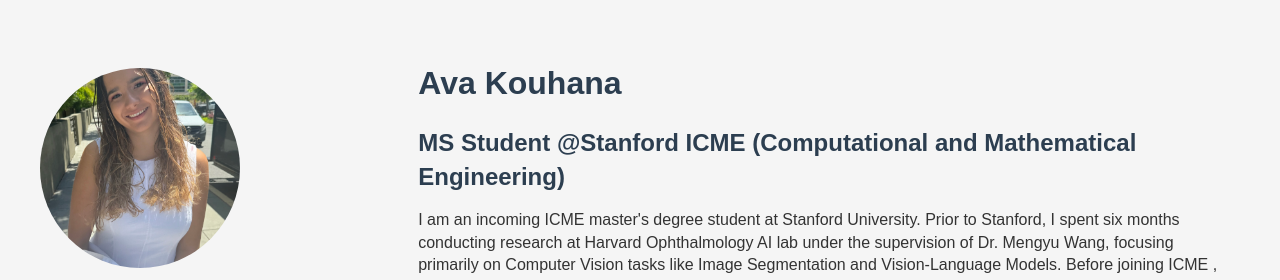
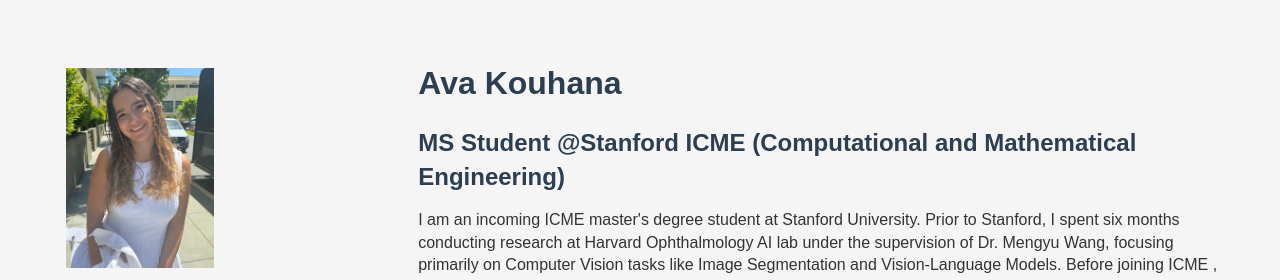
Before and after one commit to avakn4/avakn4.github.io, a plain HTML site: page index.html in a window 1280 px wide. Shown: the top 280 px of the page. Drawn offline with Linux system fonts and the light colour scheme.

Commit message:
yoissleepy

```diff
--- a/index.html
+++ b/index.html
@@ -26,8 +26,8 @@
     .profile-image {
       width: 200px;
       height: 200px;
-      border-radius: 50%;
-      object-fit: cover;
+      border-radius: 0;
+      object-fit: contain;
       margin-right: 40px;
     }
     h1, h2, h3 {
```
